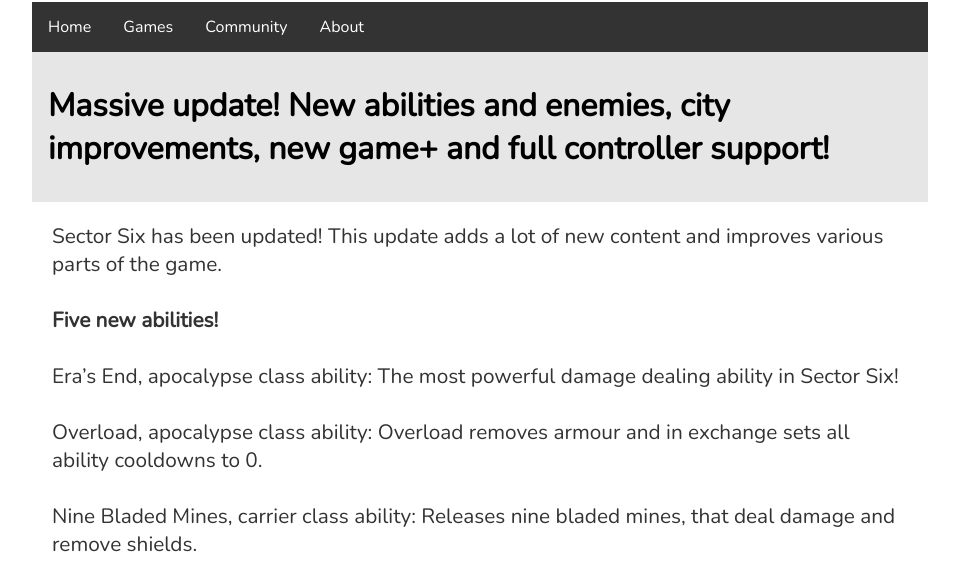
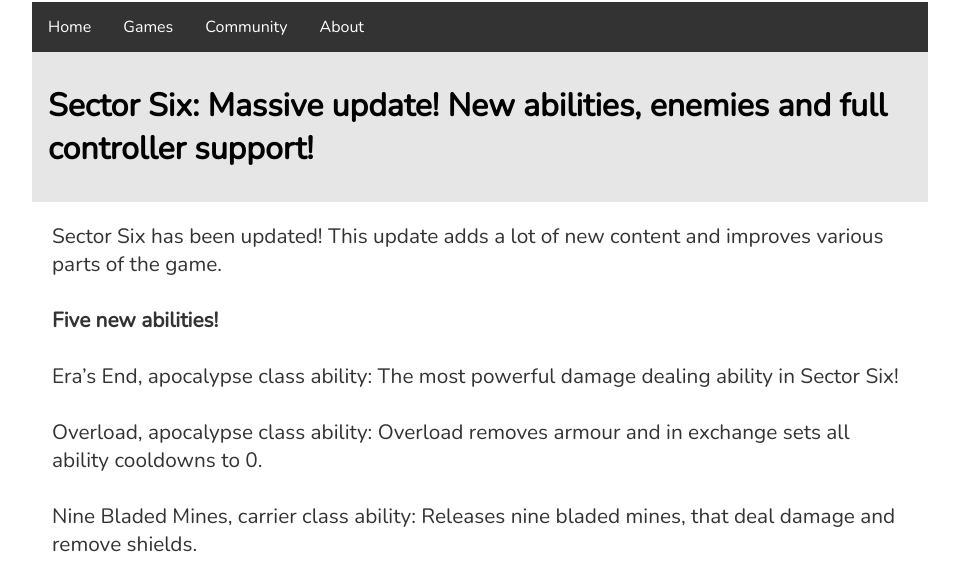
Before and after one commit to Phoebe3663/Zuurix.github.io, a Jekyll site: the page built from _posts/2017-03-19-080-update.md, in a window 1280 px wide and 900 px high, cut to the strip 312-900 px from the top of the window. Shown: the whole strip, without its empty margins (160-1119 px from the left). Built offline with Jekyll 4.4.1, drawn with Linux system fonts in a browser that asks for light colours; comment, search, counter and statistics services are not loaded.

Commit message:
Update 2017-03-19-080-update.md

```diff
--- a/_posts/2017-03-19-080-update.md
+++ b/_posts/2017-03-19-080-update.md
@@ -1,6 +1,6 @@
 ---
 layout: post
-title: "Massive update! New abilities and enemies, city improvements, new game+ and full controller support!"
+title: "Sector Six: Massive update! New abilities, enemies and full controller support!"
 date: 2017-03-19
 ---
 
```
